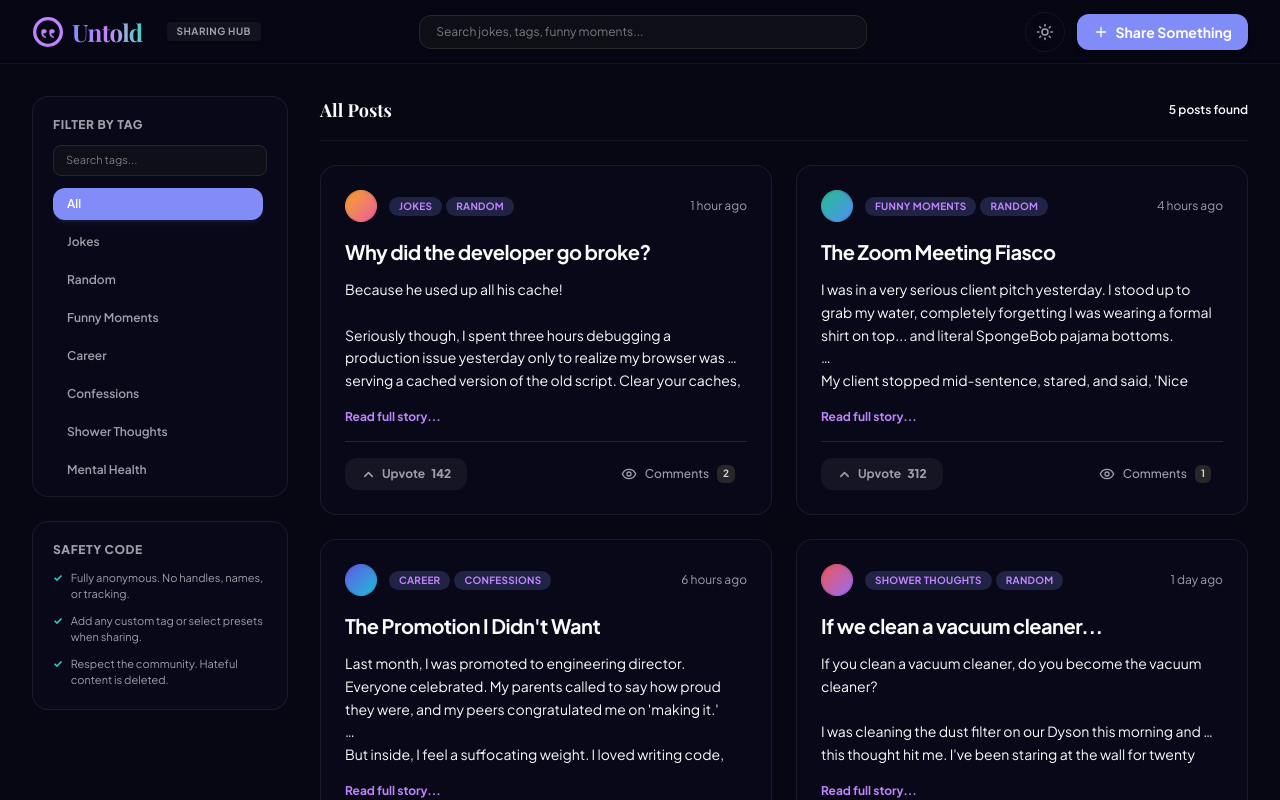
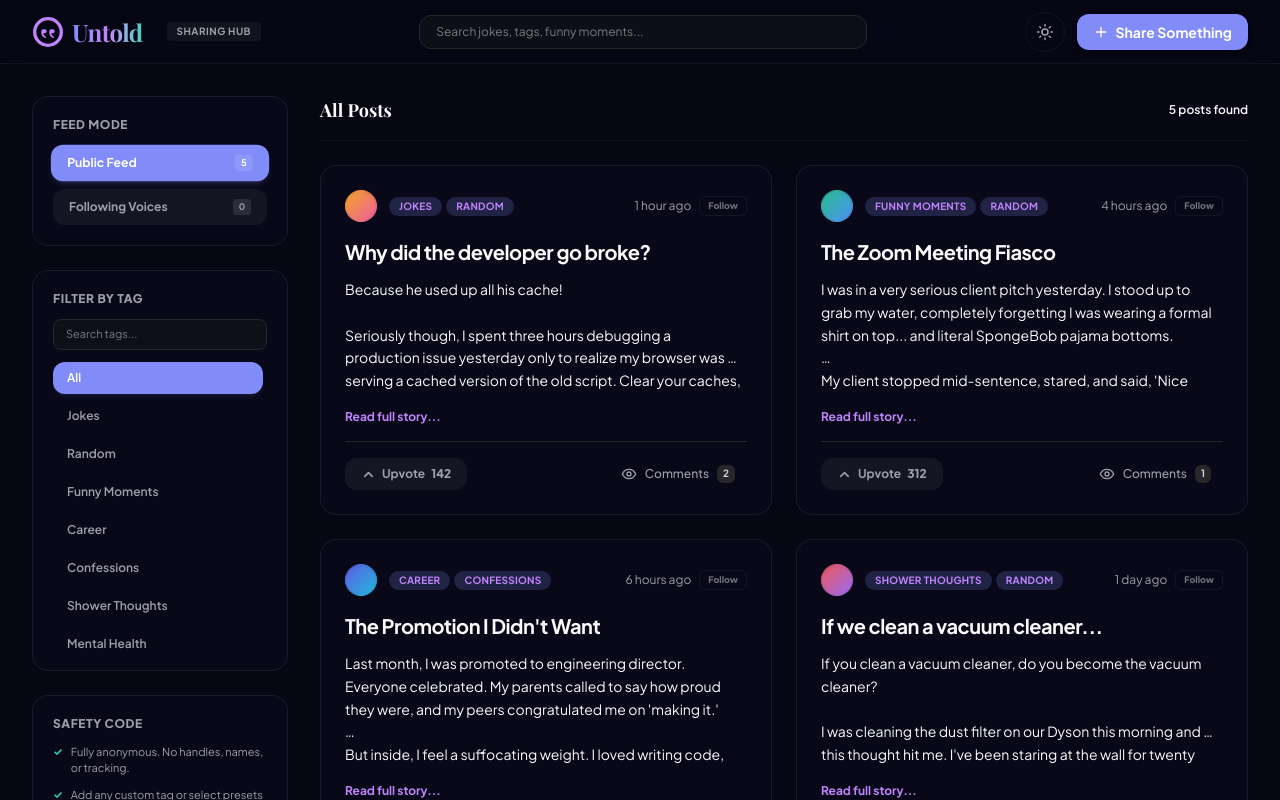
Before and after one commit to warr-dev/untold, a Next.js app: page /platform in a window 1280 px wide. Shown: the top 800 px of the page. Built offline with nearby package versions, Linux system fonts and the light colour scheme; a web font is replaced by a local one.

Commit message:
feat: allow following anonymous authors with client-side persistence and feed mode filtering

```diff
--- a/src/app/page.tsx
+++ b/src/app/page.tsx
@@ -8,6 +8,7 @@ import { StoryCard, StoryProps } from "../components/story-card";
 const INITIAL_STORIES: StoryProps[] = [
   {
     id: "1",
+    authorId: "auth_1",
     title: "Why did the developer go broke?",
     tags: ["Jokes", "Random"],
     content: "Because he used up all his cache!\n\nSeriously though, I spent three hours debugging a production issue yesterday only to realize my browser was serving a cached version of the old script. Clear your caches, folks. It saves marriages.",
@@ -21,6 +22,7 @@ const INITIAL_STORIES: StoryProps[] = [
   },
   {
     id: "2",
+    authorId: "auth_2",
     title: "The Zoom Meeting Fiasco",
     tags: ["Funny Moments", "Random"],
     content: "I was in a very serious client pitch yesterday. I stood up to grab my water, completely forgetting I was wearing a formal shirt on top... and literal SpongeBob pajama bottoms.\n\nMy client stopped mid-sentence, stared, and said, 'Nice trousers, Bob.' My boss facepalmed so hard I heard it through the audio. We ended up winning the contract anyway, probably out of sheer pity.",
@@ -33,6 +35,7 @@ const INITIAL_STORIES: StoryProps[] = [
   },
   {
     id: "3",
+    authorId: "auth_3",
     title: "The Promotion I Didn't Want",
     tags: ["Career", "Confessions"],
     content: "Last month, I was promoted to engineering director. Everyone celebrated. My parents called to say how proud they were, and my peers congratulated me on 'making it.'\n\nBut inside, I feel a suffocating weight. I loved writing code, fixing bugs, and collaborating on technical problems. Now, my days are filled with spreadsheets, political alignment meetings, and performance reviews. I go home feeling empty. I want to ask to step down, but the fear of professional embarrassment and looking like a failure is keeping me silent. So daily, I wear the mask of a successful leader.",
@@ -45,6 +48,7 @@ const INITIAL_STORIES: StoryProps[] = [
   },
   {
     id: "4",
+    authorId: "auth_4",
     title: "If we clean a vacuum cleaner...",
     tags: ["Shower Thoughts", "Random"],
     content: "If you clean a vacuum cleaner, do you become the vacuum cleaner?\n\nI was cleaning the dust filter on our Dyson this morning and this thought hit me. I've been staring at the wall for twenty minutes questioning the definitions of hygiene and agency.",
@@ -57,6 +61,7 @@ const INITIAL_STORIES: StoryProps[] = [
   },
   {
     id: "5",
+    authorId: "auth_5",
     title: "Learning to Breathe Again",
     tags: ["Mental Health", "Life Lessons"],
     content: "For three years, panic attacks governed my life. I couldn't go to grocery stores without mapping out the exits. Going to restaurants felt like running a gauntlet. I felt like a broken version of my former self, hiding it from colleagues and friends behind fake excuses.\n\nSix months of therapy and daily practice of sitting in discomfort changed my life. Today, I sat in a crowded coffee shop for an hour, alone, reading a book. No panic. Just the warmth of my cup and the sound of chatter. If you are in the thick of it right now, please know that healing isn't a straight line, but it is possible. Keep breathing.",
@@ -69,10 +74,23 @@ const INITIAL_STORIES: StoryProps[] = [
 
 export default function Home() {
   const [theme, setTheme] = useState<"dark" | "light">("dark");
+  const [followedAuthors, setFollowedAuthors] = useState<string[]>([]);
 
   useEffect(() => {
     // Default theme to dark mode
     document.documentElement.classList.add("dark");
+
+    // Load followed authors on client mount
+    if (typeof window !== "undefined") {
+      const saved = localStorage.getItem("untold_followed_authors");
+      if (saved) {
+        try {
+          setFollowedAuthors(JSON.parse(saved));
+        } catch (e) {
+          console.error(e);
+        }
+      }
+    }
   }, []);
 
   const toggleTheme = () => {
@@ -83,6 +101,16 @@ export default function Home() {
       document.documentElement.classList.add("dark");
       setTheme("dark");
     }
+  };
+
+  const handleFollowToggle = (authorId: string) => {
+    setFollowedAuthors((prev) => {
+      const updated = prev.includes(authorId)
+        ? prev.filter((id) => id !== authorId)
+        : [...prev, authorId];
+      localStorage.setItem("untold_followed_authors", JSON.stringify(updated));
+      return updated;
+    });
   };
 
   // Find the top 3 stories with the most upvotes
@@ -160,7 +188,7 @@ export default function Home() {
           {/* Subtitle */}
           <p className="text-lg md:text-xl text-zinc-700 dark:text-zinc-300 max-w-2xl leading-relaxed mb-10">
             Publish your funny moments, jokes, shower thoughts, confessions, or silent victories.
-            Connect with others through supportive upvotes and genuine conversations, completely profile-free.
+            Connect with others through supportive upvotes, follow anonymous authors, and enjoy genuine profile-free sharing.
           </p>
 
           {/* Hero CTAs */}
@@ -183,7 +211,7 @@ export default function Home() {
           <div className="grid grid-cols-2 md:grid-cols-4 gap-6 md:gap-12 w-full max-w-3xl pt-10 border-t border-zinc-200/50 dark:border-white/5">
             {[
               { val: "No Profiles", desc: "No identity exposure" },
-              { val: "No Followers", desc: "Equal voice for everyone" },
+              { val: "Follow Auras", desc: "Subscribe to anonymous voices" },
               { val: "Supportive Upvotes", desc: "Show connection directly" },
               { val: "Pure Privacy", desc: "No cookies or trackers" }
             ].map((stat, i) => (
@@ -232,6 +260,8 @@ export default function Home() {
                   </div>
                   <StoryCard
                     story={story}
+                    isFollowing={followedAuthors.includes(story.authorId)}
+                    onFollowToggle={() => handleFollowToggle(story.authorId)}
                     onOpenDetails={() => {
                       if (typeof window !== "undefined") {
                         window.location.href = `/platform?storyId=${story.id}`;
@@ -261,7 +291,7 @@ export default function Home() {
             {/* Traditional Social */}
             <div className="p-8 rounded-2xl border border-zinc-200 bg-white dark:bg-zinc-900/10 dark:border-zinc-800/50 flex flex-col justify-between">
               <div>
-                <span className="text-xs font-bold text-zinc-400 dark:text-zinc-505 uppercase tracking-widest block mb-4">
+                <span className="text-xs font-bold text-zinc-400 dark:text-zinc-550 uppercase tracking-widest block mb-4">
                   Traditional Social Platforms
                 </span>
                 <h3 className="text-2xl font-bold font-serif text-zinc-700 dark:text-zinc-400 mb-6">
@@ -286,7 +316,7 @@ export default function Home() {
                   </li>
                 </ul>
               </div>
-              <div className="mt-8 pt-6 border-t border-zinc-100 dark:border-zinc-800/50 text-xs italic text-zinc-400">
+              <div className="mt-8 pt-6 border-t border-zinc-105 dark:border-zinc-800/50 text-xs italic text-zinc-400">
                 Connection based on popularity and vanity.
               </div>
             </div>
@@ -318,7 +348,7 @@ export default function Home() {
                   </li>
                   <li className="flex items-start gap-2.5">
                     <span className="text-brand-teal font-bold">✓</span>
-                    <span>No topic boundaries: Share a joke, a deep secret, a funny mistake, or a struggle.</span>
+                    <span>Follow Auras: Follow specific anonymous writers by their aura code to read all their stories.</span>
                   </li>
                 </ul>
               </div>
@@ -382,7 +412,7 @@ export default function Home() {
       </section>
 
       {/* Footer */}
-      <footer className="border-t border-zinc-200/50 dark:border-white/5 bg-background transition-colors py-12 text-center text-xs text-zinc-500 dark:text-zinc-400">
+      <footer className="border-t border-zinc-200/50 dark:border-white/5 bg-background transition-colors py-12 text-center text-xs text-zinc-505 dark:text-zinc-400">
         <div className="max-w-7xl mx-auto px-4 flex flex-col items-center gap-4">
           <div className="flex items-center gap-2">
             <LogoIcon size={24} className="text-brand-indigo dark:text-brand-lavender" />
--- a/src/app/platform/page.tsx
+++ b/src/app/platform/page.tsx
@@ -9,6 +9,7 @@ import { ShareStoryModal } from "../../components/share-story-modal";
 const INITIAL_STORIES: StoryProps[] = [
   {
     id: "1",
+    authorId: "auth_1",
     title: "Why did the developer go broke?",
     tags: ["Jokes", "Random"],
     content: "Because he used up all his cache!\n\nSeriously though, I spent three hours debugging a production issue yesterday only to realize my browser was serving a cached version of the old script. Clear your caches, folks. It saves marriages.",
@@ -22,6 +23,7 @@ const INITIAL_STORIES: StoryProps[] = [
   },
   {
     id: "2",
+    authorId: "auth_2",
     title: "The Zoom Meeting Fiasco",
     tags: ["Funny Moments", "Random"],
     content: "I was in a very serious client pitch yesterday. I stood up to grab my water, completely forgetting I was wearing a formal shirt on top... and literal SpongeBob pajama bottoms.\n\nMy client stopped mid-sentence, stared, and said, 'Nice trousers, Bob.' My boss facepalmed so hard I heard it through the audio. We ended up winning the contract anyway, probably out of sheer pity.",
@@ -34,6 +36,7 @@ const INITIAL_STORIES: StoryProps[] = [
   },
   {
     id: "3",
+    authorId: "auth_3",
     title: "The Promotion I Didn't Want",
     tags: ["Career", "Confessions"],
     content: "Last month, I was promoted to engineering director. Everyone celebrated. My parents called to say how proud they were, and my peers congratulated me on 'making it.'\n\nBut inside, I feel a suffocating weight. I loved writing code, fixing bugs, and collaborating on technical problems. Now, my days are filled with spreadsheets, political alignment meetings, and performance reviews. I go home feeling empty. I want to ask to step down, but the fear of professional embarrassment and looking like a failure is keeping me silent. So daily, I wear the mask of a successful leader.",
@@ -46,6 +49,7 @@ const INITIAL_STORIES: StoryProps[] = [
   },
   {
     id: "4",
+    authorId: "auth_4",
     title: "If we clean a vacuum cleaner...",
     tags: ["Shower Thoughts", "Random"],
     content: "If you clean a vacuum cleaner, do you become the vacuum cleaner?\n\nI was cleaning the dust filter on our Dyson this morning and this thought hit me. I've been staring at the wall for twenty minutes questioning the definitions of hygiene and agency.",
@@ -58,6 +62,7 @@ const INITIAL_STORIES: StoryProps[] = [
   },
   {
     id: "5",
+    authorId: "auth_5",
     title: "Learning to Breathe Again",
     tags: ["Mental Health", "Life Lessons"],
     content: "For three years, panic attacks governed my life. I couldn't go to grocery stores without mapping out the exits. Going to restaurants felt like running a gauntlet. I felt like a broken version of my former self, hiding it from colleagues and friends behind fake excuses.\n\nSix months of therapy and daily practice of sitting in discomfort changed my life. Today, I sat in a crowded coffee shop for an hour, alone, reading a book. No panic. Just the warmth of my cup and the sound of chatter. If you are in the thick of it right now, please know that healing isn't a straight line, but it is possible. Keep breathing.",
@@ -71,16 +76,19 @@ const INITIAL_STORIES: StoryProps[] = [
 function PlatformContent() {
   const [stories, setStories] = useState<StoryProps[]>(INITIAL_STORIES);
   const [activeUpvotes, setActiveUpvotes] = useState<{ [storyId: string]: boolean }>({});
+  const [followedAuthors, setFollowedAuthors] = useState<string[]>([]);
+  const [feedType, setFeedType] = useState<"all" | "following">("all");
   const [selectedTag, setSelectedTag] = useState("All");
   const [searchQuery, setSearchQuery] = useState("");
   const [tagSearchQuery, setTagSearchQuery] = useState("");
   const [isModalOpen, setIsModalOpen] = useState(false);
   const [detailedStoryId, setDetailedStoryId] = useState<string | null>(null);
   const [theme, setTheme] = useState<"dark" | "light">("dark");
+  const [myAuthorId, setMyAuthorId] = useState("");
 
   const searchParams = useSearchParams();
 
-  // Check URL parameters on mount
+  // Check URL parameters and local storage on mount
   useEffect(() => {
     const write = searchParams.get("write");
     if (write === "true") {
@@ -93,6 +101,27 @@ function PlatformContent() {
 
     // Default theme dark
     document.documentElement.classList.add("dark");
+
+    // Load local storage states
+    if (typeof window !== "undefined") {
+      // Followed authors
+      const savedFollowed = localStorage.getItem("untold_followed_authors");
+      if (savedFollowed) {
+        try {
+          setFollowedAuthors(JSON.parse(savedFollowed));
+        } catch (e) {
+          console.error(e);
+        }
+      }
+
+      // My persistent author ID
+      let savedAuthorId = localStorage.getItem("untold_my_author_id") || "";
+      if (!savedAuthorId) {
+        savedAuthorId = "author_" + Math.random().toString(36).substr(2, 9);
+        localStorage.setItem("untold_my_author_id", savedAuthorId);
+      }
+      setMyAuthorId(savedAuthorId);
+    }
   }, [searchParams]);
 
   const toggleTheme = () => {
@@ -124,6 +153,16 @@ function PlatformContent() {
         return s;
       })
     );
+  };
+
+  const handleFollowToggle = (authorId: string) => {
+    setFollowedAuthors((prev) => {
+      const updated = prev.includes(authorId)
+        ? prev.filter((id) => id !== authorId)
+        : [...prev, authorId];
+      localStorage.setItem("untold_followed_authors", JSON.stringify(updated));
+      return updated;
+    });
   };
 
   const handleAddComment = (storyId: string, commentText: string) => {
@@ -160,6 +199,7 @@ function PlatformContent() {
 
     const newStory: StoryProps = {
       id: Math.random().toString(36).substr(2, 9),
+      authorId: myAuthorId || "author_temp",
       title: newStoryData.title,
       content: newStoryData.content,
       tags: newStoryData.tags,
@@ -180,14 +220,23 @@ function PlatformContent() {
     tag.toLowerCase().includes(tagSearchQuery.toLowerCase())
   );
 
-  // Filter & Search stories based on tags array selection
+  // Filter & Search stories based on tags array selection and feed mode
   const filteredStories = stories.filter((story) => {
+    // Feed Mode Filter
+    if (feedType === "following" && !followedAuthors.includes(story.authorId)) {
+      return false;
+    }
+
+    // Tag filter
     const matchesTag =
       selectedTag === "All" || story.tags.includes(selectedTag);
+
+    // Keyword Search filter
     const matchesSearch =
       story.title.toLowerCase().includes(searchQuery.toLowerCase()) ||
       story.content.toLowerCase().includes(searchQuery.toLowerCase()) ||
       story.tags.some((t) => t.toLowerCase().includes(searchQuery.toLowerCase()));
+
     return matchesTag && matchesSearch;
   });
 
@@ -241,7 +290,7 @@ function PlatformContent() {
 
       {/* Main Layout Grid */}
       <main className="flex-1 max-w-7xl w-full mx-auto px-4 sm:px-6 lg:px-8 py-8 flex flex-col lg:flex-row gap-8 items-start">
-        {/* Left Column - Sidebar (Tag selector & Guidelines) */}
+        {/* Left Column - Sidebar (Feed Mode, Tag selector & Guidelines) */}
         <aside className="w-full lg:w-64 flex flex-col gap-6 lg:sticky lg:top-24">
           {/* Mobile search */}
           <div className="w-full md:hidden">
@@ -254,7 +303,49 @@ function PlatformContent() {
             />
           </div>
 
-          {/* Tags panel with sub-search box */}
+          {/* Feed Mode panel */}
+          <div className="glass-panel p-5 rounded-2xl w-full border border-zinc-200/60 dark:border-white/5">
+            <h3 className="text-xs font-black tracking-wider uppercase text-zinc-400 dark:text-zinc-505 mb-3">
+              Feed Mode
+            </h3>
+            <div className="flex flex-col gap-2">
+              <button
+                onClick={() => {
+                  setFeedType("all");
+                  setSelectedTag("All");
+                }}
+                className={`w-full py-2.5 px-4 rounded-xl text-xs font-bold transition-all duration-300 text-left flex items-center justify-between cursor-pointer ${
+                  feedType === "all"
+                    ? "bg-brand-indigo text-white shadow-md shadow-brand-indigo/15 scale-102"
+                    : "bg-zinc-100 hover:bg-zinc-200 text-zinc-500 dark:bg-white/5 dark:text-zinc-400 dark:hover:bg-white/10"
+                }`}
+              >
+                <span>Public Feed</span>
+                <span className="px-1.5 py-0.5 rounded text-[9px] bg-black/10 dark:bg-white/10">
+                  {stories.length}
+                </span>
+              </button>
+
+              <button
+                onClick={() => {
+                  setFeedType("following");
+                  setSelectedTag("All");
+                }}
+                className={`w-full py-2.5 px-4 rounded-xl text-xs font-bold transition-all duration-300 text-left flex items-center justify-between cursor-pointer ${
+                  feedType === "following"
+                    ? "bg-brand-indigo text-white shadow-md shadow-brand-indigo/15 scale-102"
+                    : "bg-zinc-100 hover:bg-zinc-200 text-zinc-500 dark:bg-white/5 dark:text-zinc-400 dark:hover:bg-white/10"
+                }`}
+              >
+                <span>Following Voices</span>
+                <span className="px-1.5 py-0.5 rounded text-[9px] bg-black/10 dark:bg-white/10">
+                  {followedAuthors.length}
+                </span>
+              </button>
+            </div>
+          </div>
+
+          {/* Tags panel - Only show in Public Feed or if there are tags */}
           <div className="glass-panel p-5 rounded-2xl w-full border border-zinc-200/60 dark:border-white/5">
             <h3 className="text-xs font-black tracking-wider uppercase text-zinc-400 dark:text-zinc-505 mb-3">
               Filter by Tag
@@ -342,7 +433,7 @@ function PlatformContent() {
           <div className="flex items-center justify-between mb-6 pb-4 border-b border-zinc-200/50 dark:border-white/5">
             <div>
               <h2 className="text-lg font-bold font-serif text-zinc-900 dark:text-zinc-50">
-                {selectedTag} Posts
+                {feedType === "following" ? "Following Feed" : `${selectedTag} Posts`}
               </h2>
               {searchQuery && (
                 <p className="text-xs text-zinc-400 mt-1">
@@ -365,6 +456,8 @@ function PlatformContent() {
                   upvotes={story.upvotes}
                   hasUpvoted={!!activeUpvotes[story.id]}
                   onUpvoteClick={() => handleUpvote(story.id)}
+                  isFollowing={followedAuthors.includes(story.authorId)}
+                  onFollowToggle={() => handleFollowToggle(story.authorId)}
                   comments={story.comments}
                   onAddComment={(text) => handleAddComment(story.id, text)}
                   onOpenDetails={() => setDetailedStoryId(story.id)}
@@ -372,8 +465,26 @@ function PlatformContent() {
               ))}
             </div>
           ) : (
-            <div className="text-center py-24 glass-panel rounded-2xl border border-zinc-200 dark:border-white/5">
-              <QuoteIcon className="mx-auto text-zinc-200 dark:text-zinc-800 mb-4" size={48} />
+            <div className="text-center py-24 glass-panel rounded-2xl border border-zinc-200 dark:border-white/5 flex flex-col items-center justify-center p-8">
+              <QuoteIcon className="text-zinc-200 dark:text-zinc-800 mb-4" size={48} />
+
+              {feedType === "following" ? (
+                <>
+                  <h3 className="text-base font-bold text-zinc-800 dark:text-zinc-200 mb-1">
+                    Your Following Feed is empty
+                  </h3>
+                  <p className="text-xs text-zinc-500 dark:text-zinc-500 mb-6 max-w-sm">
+                    You aren't following any anonymous writers yet. Go to the **Public Feed** and click **Follow** on headers of stories you connect with to subscribe to their voice.
+                  </p>
+                  <button
+                    onClick={() => setFeedType("all")}
+                    className="px-5 py-2.5 bg-brand-indigo text-white rounded-xl text-xs font-bold hover:bg-brand-indigo/90 transition-colors"
+                  >
+                    Go to Public Feed
+                  </button>
+                </>
+              ) : (
+                <>
                   <h3 className="text-base font-bold text-zinc-800 dark:text-zinc-200 mb-1">
                     No matching posts
                   </h3>
@@ -386,6 +497,8 @@ function PlatformContent() {
                   >
                     Share Something
                   </button>
+                </>
+              )}
             </div>
           )}
         </section>
@@ -430,6 +543,8 @@ function PlatformContent() {
                 upvotes={detailedStory.upvotes}
                 hasUpvoted={!!activeUpvotes[detailedStory.id]}
                 onUpvoteClick={() => handleUpvote(detailedStory.id)}
+                isFollowing={followedAuthors.includes(detailedStory.authorId)}
+                onFollowToggle={() => handleFollowToggle(detailedStory.authorId)}
                 comments={detailedStory.comments}
                 onAddComment={(text) => handleAddComment(detailedStory.id, text)}
               />
--- a/src/components/share-story-modal.tsx
+++ b/src/components/share-story-modal.tsx
@@ -7,7 +7,7 @@ import { StoryProps } from "./story-card";
 interface ShareStoryModalProps {
   isOpen: boolean;
   onClose: () => void;
-  onSubmit: (newStory: Omit<StoryProps, "id" | "timeAgo" | "auraGradient" | "upvotes" | "comments">) => void;
+  onSubmit: (newStory: Omit<StoryProps, "id" | "authorId" | "timeAgo" | "auraGradient" | "upvotes" | "comments">) => void;
 }
 
 const PRESET_TAGS = [
--- a/src/components/story-card.tsx
+++ b/src/components/story-card.tsx
@@ -12,6 +12,7 @@ export interface CommentData {
 
 export interface StoryProps {
   id: string;
+  authorId: string; // Persistent unique anonymous author ID
   title: string;
   content: string;
   tags: string[]; // e.g., ["Jokes", "Random", "Funny Moments"]
@@ -26,6 +27,8 @@ interface StoryCardProps {
   upvotes?: number;
   hasUpvoted?: boolean;
   onUpvoteClick?: () => void;
+  isFollowing?: boolean;
+  onFollowToggle?: () => void;
   comments?: CommentData[];
   onAddComment?: (commentText: string) => void;
   onOpenDetails?: () => void;
@@ -36,6 +39,8 @@ export const StoryCard: React.FC<StoryCardProps> = ({
   upvotes: propUpvotes,
   hasUpvoted: propHasUpvoted,
   onUpvoteClick,
+  isFollowing = false,
+  onFollowToggle,
   comments: propComments,
   onAddComment,
   onOpenDetails,
@@ -97,7 +102,7 @@ export const StoryCard: React.FC<StoryCardProps> = ({
         onOpenDetails ? "min-h-[350px] h-[350px] cursor-pointer" : "h-auto"
       }`}
     >
-      {/* Upper row: Avatar aura & Tags row & Time */}
+      {/* Upper row: Avatar aura & Tags row & Time / Follow */}
       <div className="flex items-center justify-between mb-4">
         <div className="flex items-center gap-3">
           {/* HSL Gradient aura avatar */}
@@ -119,7 +124,26 @@ export const StoryCard: React.FC<StoryCardProps> = ({
             ))}
           </div>
         </div>
-        <span className="text-xs text-zinc-400 dark:text-zinc-505 flex-shrink-0 ml-2">{story.timeAgo}</span>
+
+        {/* Time and Follow Action */}
+        <div className="flex items-center gap-2 flex-shrink-0 ml-2">
+          <span className="text-xs text-zinc-400 dark:text-zinc-505">{story.timeAgo}</span>
+          {onFollowToggle && (
+            <button
+              onClick={(e) => {
+                e.stopPropagation();
+                onFollowToggle();
+              }}
+              className={`text-[9px] font-extrabold px-2 py-0.5 rounded-md border transition-all duration-300 cursor-pointer ${
+                isFollowing
+                  ? "bg-brand-indigo/10 border-brand-indigo/30 text-brand-indigo dark:text-brand-lavender"
+                  : "border-zinc-200 hover:bg-zinc-50 dark:border-white/5 dark:hover:bg-white/5 text-zinc-400 dark:text-zinc-500 hover:text-zinc-700 dark:hover:text-zinc-300"
+              }`}
+            >
+              {isFollowing ? "Following" : "Follow"}
+            </button>
+          )}
+        </div>
       </div>
 
       {/* Title */}
```
Lines whose indentation alone changed are shown as unchanged.
